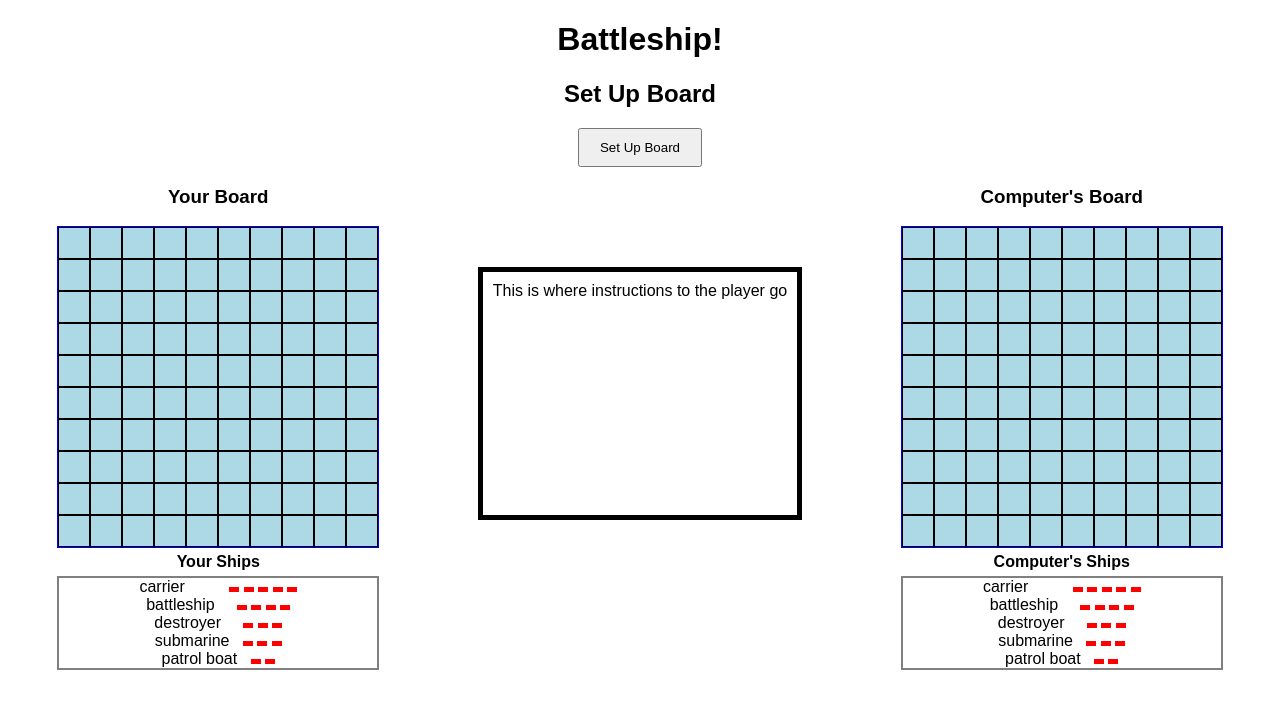
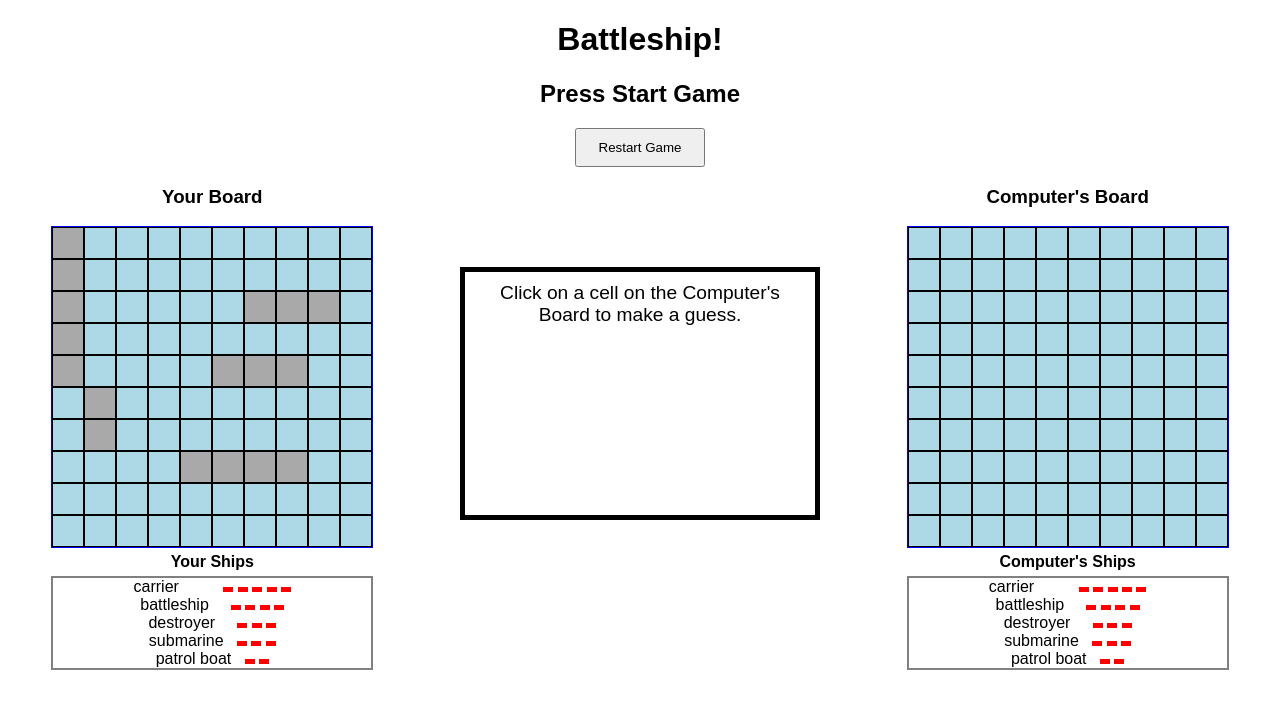
Before and after one commit to TGadaleta/Battleship, a plain HTML site: page index.html in a window 1280 px wide. Both pictures are taken after a click on the button "Start Game". Drawn offline with Linux system fonts and the light colour scheme.

Commit message:
updateGrid is working, game setup is complete, added button functionality

```diff
--- a/css/style.css
+++ b/css/style.css
@@ -14,11 +14,13 @@ body {
 .cell{
     height: 30px;
     width: 30px;
-    background-color: lightblue;
     border: 1px solid black;
 }
 .cGrid:hover {
     border: 1px solid white;
+}
+.water {
+    background-color: lightblue;
 }
 h4{
     margin: 5px;
@@ -37,10 +39,16 @@ h4{
 }
 button {
     padding: 10px 20px;
+    width: 130px;
 }
 #instructions{
     border: 5px solid black;
+    font-size: larger;
     margin-top: 100px;
     margin-bottom: 150px;
-    padding: 10px
+    padding: 10px;
+    max-width: 330px;
 }
+.pGrid.ship{
+    background-color: darkgray;
+}
--- a/index.html
+++ b/index.html
@@ -49,7 +49,7 @@
                     </div>
                 </div>
             </section>
-            <section id="instructions">This is where instructions to the player go</section>
+            <section id="instructions">Click the Start Game button to place your ships.</section>
             <section id="computerBoard" class="board">
                 <h3>Computer's Board</h3>
                 <div id="cGrid" class="grid"></div>
--- a/js/script.js
+++ b/js/script.js
@@ -5,6 +5,7 @@ const cGrid = document.querySelector("#cGrid");
 const pScore = document.querySelector("#playerScoresheet");
 const cScore = document.querySelector("#computerScoresheet");
 const gameBtn = document.querySelector("#gameButton");
+const instruct = document.querySelector("#instructions");
 
 //Variables
 const gridSize = 10; //how man cell rows and cols on each board
@@ -18,6 +19,7 @@ const ships = [
   { name: "submarine", length: 3 },
   { name: "patrol-boat", length: 2 },
 ];
+let setUpComplete = false;
 
 //Functions
 const createGameBoard = (gameBoard) => {
@@ -36,7 +38,7 @@ const createGrid = (gridEl) => {
     for (let col = 0; col < gridSize; col++) {
       let cell = document.createElement("div");
       cell.classList.add(gridEl.id, "cell", "water");
-      cell.id = `${gridEl.id}-${row},${col}`; //data attributs for finding location of cell
+      cell.id = `${gridEl.id}-${row} ${col}`; //data attributs for finding location of cell
       gridEl.appendChild(cell);
     }
   }
@@ -49,7 +51,6 @@ const placeShips = (gameBoard) => {
       let orientation = Math.floor(Math.random() * 2); //orientation will either be 0 or 1
       let startRow = Math.floor(Math.random() * 10); //picks 0-9
       let startCol = Math.floor(Math.random() * 10); //picks 0-9
-      console.log(orientation);
       if (orientation === 0) {
         //horizontal
         if (startCol + ship.length < 10) {
@@ -87,11 +88,28 @@ const placeShips = (gameBoard) => {
   });
 };
 
+const updateGrid = (grid, gameBoard) => {
+  grid.childNodes.forEach((cell) => {
+    let row = cell.id.substring(6, 7);
+    let col = cell.id.substring(8);
+    if (gameBoard[row][col]) {
+      cell.classList.add(gameBoard[row][col]);
+      cell.classList.add("ship");
+    }
+  });
+};
+
 function buttonClickHandler(event) {
-  gameState = "setup";
-  message = "Set Up Board";
-  event.target.innerText = message;
-  display.textContent = message;
+  if (!setUpComplete) {
+    placeShips(cGameBoard);
+    placeShips(pGameBoard);
+    updateGrid(pGrid, pGameBoard);
+    updateGrid(cGrid, cGameBoard);
+    setUpComplete = true;
+    instruct.innerHTML =
+      "Click on a cell on the Computer's Board to make a guess.";
+    gameBtn.innerHTML = 'Restart Game'
+  }
 }
 
 function init() {
@@ -100,8 +118,6 @@ function init() {
   createGameBoard(cGameBoard); //creates computer game board
   createGrid(pGrid); //creates player grid
   createGrid(cGrid); //creates computer grid
-  placeShips(cGameBoard);
-  placeShips(pGameBoard);
 }
 
 //Fill out scoresheets
```
